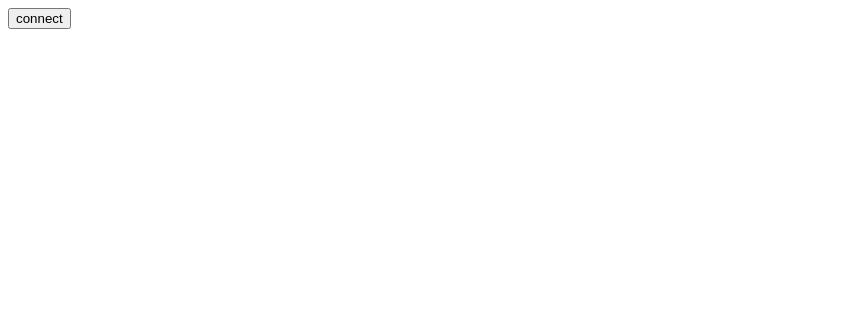
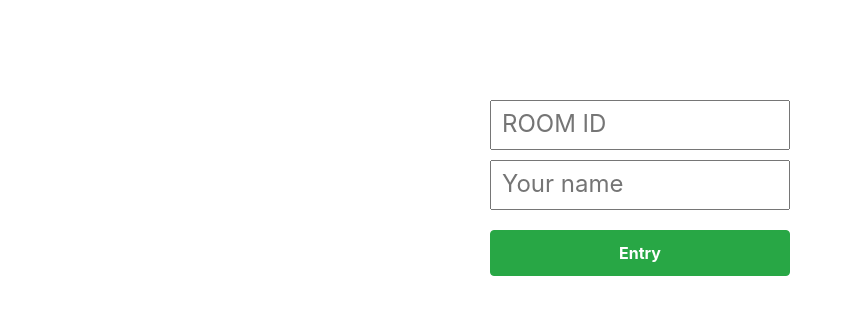
Before and after one commit to anastasiaBadeeva/lite_vershion_chat_nodeJs_react, a React (Create React App) app: page / in a window 1280 px wide. Shown: the top 314 px of the page, without its empty margins (0-845 px from the left). Built offline with nearby package versions, Linux system fonts and the light colour scheme.

Commit message:
add bootstrap

```diff
--- a/public/index.html
+++ b/public/index.html
@@ -15,6 +15,12 @@
       user's mobile device or desktop. See https://developers.google.com/web/fundamentals/web-app-manifest/
     -->
     <link rel="manifest" href="%PUBLIC_URL%/manifest.json" />
+    <link
+    rel="stylesheet"
+    href="https://maxcdn.bootstrapcdn.com/bootstrap/4.0.0/css/bootstrap.min.css"
+    integrity="sha384-Gn5384xqQ1aoWXA+058RXPxPg6fy4IWvTNh0E263XmFcJlSAwiGgFAW/dAiS6JXm"
+    crossorigin="anonymous"
+  />
     <!--
       Notice the use of %PUBLIC_URL% in the tags above.
       It will be replaced with the URL of the `public` folder during the build.
--- a/src/App.js
+++ b/src/App.js
@@ -5,7 +5,15 @@ function App() {
   const onConnectSocket = () => {
     io('http://localhost:8888');
   };
-  return <button onClick={onConnectSocket}>connect</button>;
+  return (
+    <div className="wrapper">
+      <div className="join-block">
+        <input type="text" placeholder="ROOM ID" value=""></input>
+        <input type="text" placeholder="Your name" value=""></input>
+        <button className="btn btn-success">Entry</button>
+      </div>
+    </div>
+  );
 }
 
 export default App;
--- a/src/index.js
+++ b/src/index.js
@@ -1,6 +1,7 @@
 import React from 'react';
 import ReactDOM from 'react-dom';
 import App from './App';
+import './index.css';
 ReactDOM.render(
   <React.StrictMode>
     <App />
```
